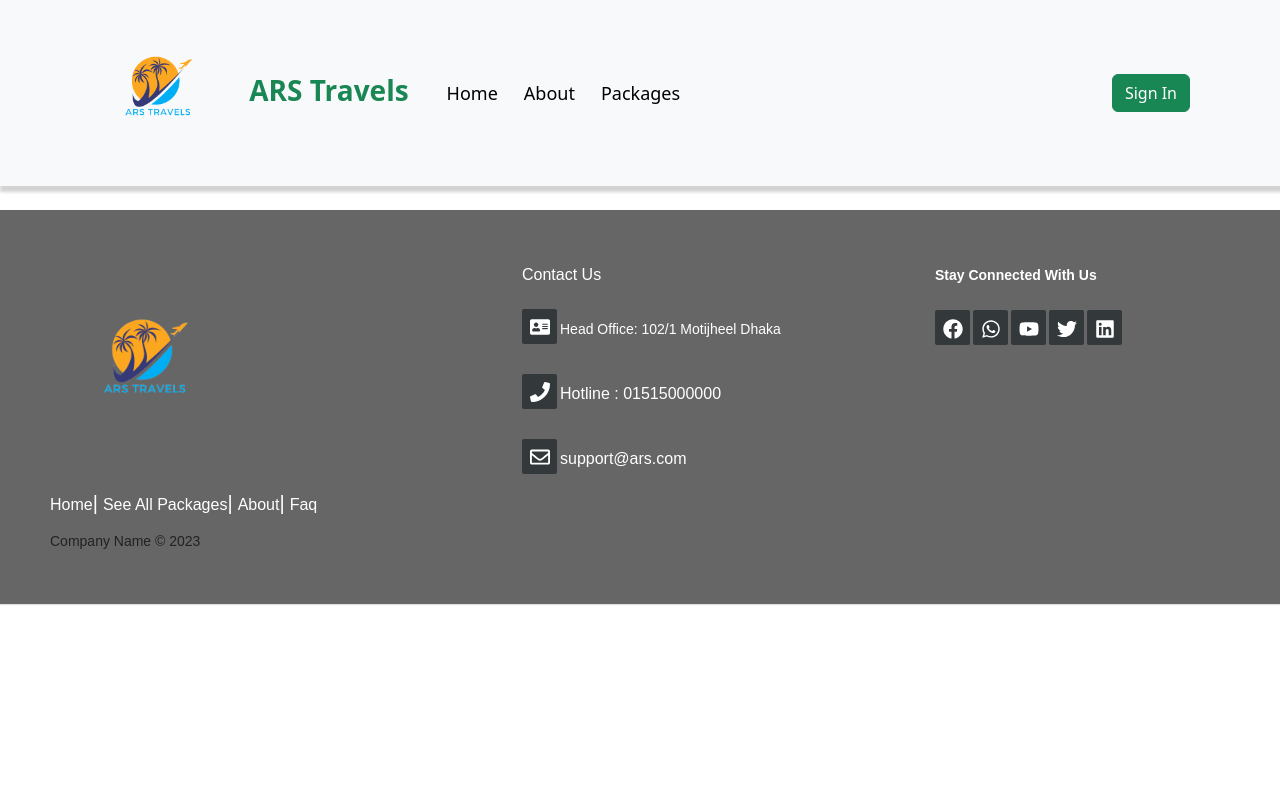
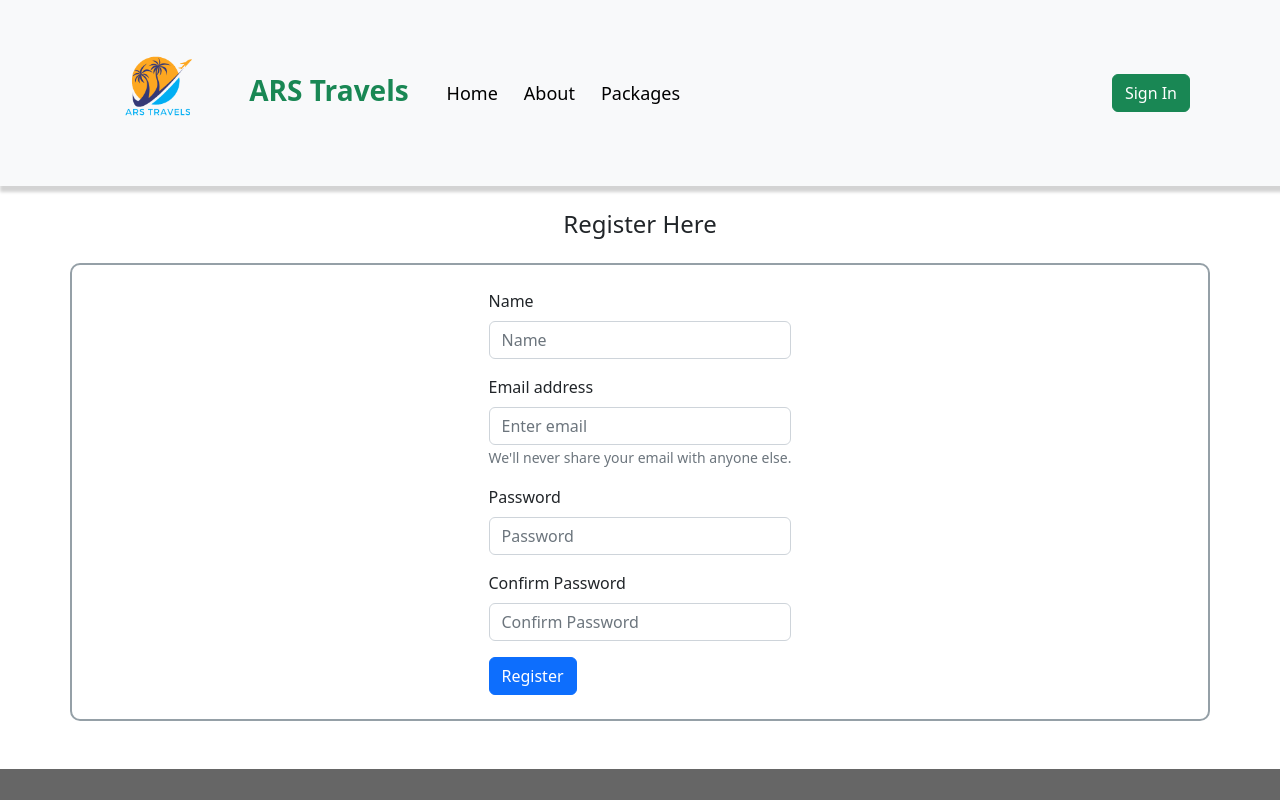
Before and after one commit to Sawom/ARS-Travels, a React (Create React App) app: page /register in a window 1280 px wide. Shown: the top 800 px of the page. Built offline with nearby package versions, Linux system fonts and the light colour scheme; no server answers.

Commit message:
login register page added

```diff
--- a/src/App.js
+++ b/src/App.js
@@ -7,6 +7,8 @@
 import PackageDetails from './Components/PackageDetails/PackageDetails';
 import Footer from './Components/Shared/Footer/Footer';
 import About from './Components/About/About';
+import Register from './Components/Register/Register';
+import Login from './Components/Login/Login';
 
 function App() {
   return (
@@ -17,6 +19,8 @@
         <Route path='/home' element={ <Home></Home> } ></Route>
         <Route path='/about' element={ <About></About> } ></Route>
         <Route path='/packages' element={ <Packages></Packages> }  ></Route>
+        <Route path='/register' element={ <Register></Register> } ></Route>
+        <Route path='/login' element={ <Login></Login> } ></Route>
         <Route path='packinfo/:id' element={ <PackageDetails></PackageDetails> } ></Route>
       </Routes>
       <Footer></Footer>
--- /dev/null
+++ b/src/Components/Login/Login.css
@@ -0,0 +1,15 @@
+.center{
+   display: flex;
+   justify-content: center;
+   box-sizing: border-box;
+   border: 2px solid #95A0A7;
+   margin: 0 auto;
+   /* width: auto; */
+   border-radius: 10px;
+}
+.app {
+  text-align: center;
+}
+.txt{
+    text-decoration: none;
+}
--- /dev/null
+++ b/src/Components/Login/Login.js
@@ -0,0 +1,34 @@
+import React from 'react';
+import { Button, Form } from 'react-bootstrap';
+import './Login.css'
+
+const Login = () => {
+    return (
+        <div>
+            <h4 className='App my-4'>Login Here</h4>
+            <div className='container my-4 center' >
+                <Form className='my-4' >
+                    {/* email */}
+                    <Form.Group className="mb-3" controlId="formBasicEmail">
+                        <Form.Label>Email address</Form.Label>
+                        <Form.Control type="email" placeholder="Enter email" />
+                        <Form.Text className="text-muted">
+                        We'll never share your email with anyone else.
+                        </Form.Text>
+                    </Form.Group>
+                    {/* password */}
+                    <Form.Group className="mb-3" controlId="formBasicPassword">
+                        <Form.Label>Password</Form.Label>
+                        <Form.Control type="password" placeholder="Password" />
+                    </Form.Group>
+
+                    <Button variant="primary" type="submit">
+                        Login
+                    </Button>
+                </Form>
+            </div>
+        </div>
+    );
+};
+
+export default Login;
--- /dev/null
+++ b/src/Components/Register/Register.js
@@ -0,0 +1,43 @@
+import React from 'react';
+import { Button, Form } from 'react-bootstrap';
+
+const Register = () => {
+    return (
+        <div>
+            <h4 className='App my-4'>Register Here</h4>
+            <div className='container my-4 center' >
+                <Form className='my-4' >
+                    {/* name */}
+                    <Form.Group className="mb-3" controlId="Name">
+                        <Form.Label>Name</Form.Label>
+                        <Form.Control type="text" placeholder="Name" />
+                    </Form.Group>
+                    {/* email */}
+                    <Form.Group className="mb-3" controlId="formBasicEmail">
+                        <Form.Label>Email address</Form.Label>
+                        <Form.Control type="email" placeholder="Enter email" />
+                        <Form.Text className="text-muted">
+                        We'll never share your email with anyone else.
+                        </Form.Text>
+                    </Form.Group>
+                    {/* password */}
+                    <Form.Group className="mb-3" controlId="formBasicPassword">
+                        <Form.Label>Password</Form.Label>
+                        <Form.Control type="password" placeholder="Password" />
+                    </Form.Group>
+                    {/*  */}
+                    <Form.Group className="mb-3" controlId="formConfirmPassword">
+                        <Form.Label>Confirm Password</Form.Label>
+                        <Form.Control type="password" placeholder="Confirm Password" />
+                    </Form.Group>
+
+                    <Button variant="primary" type="submit">
+                        Register
+                    </Button>
+                </Form>
+            </div>
+        </div>
+    );
+};
+
+export default Register;
```
